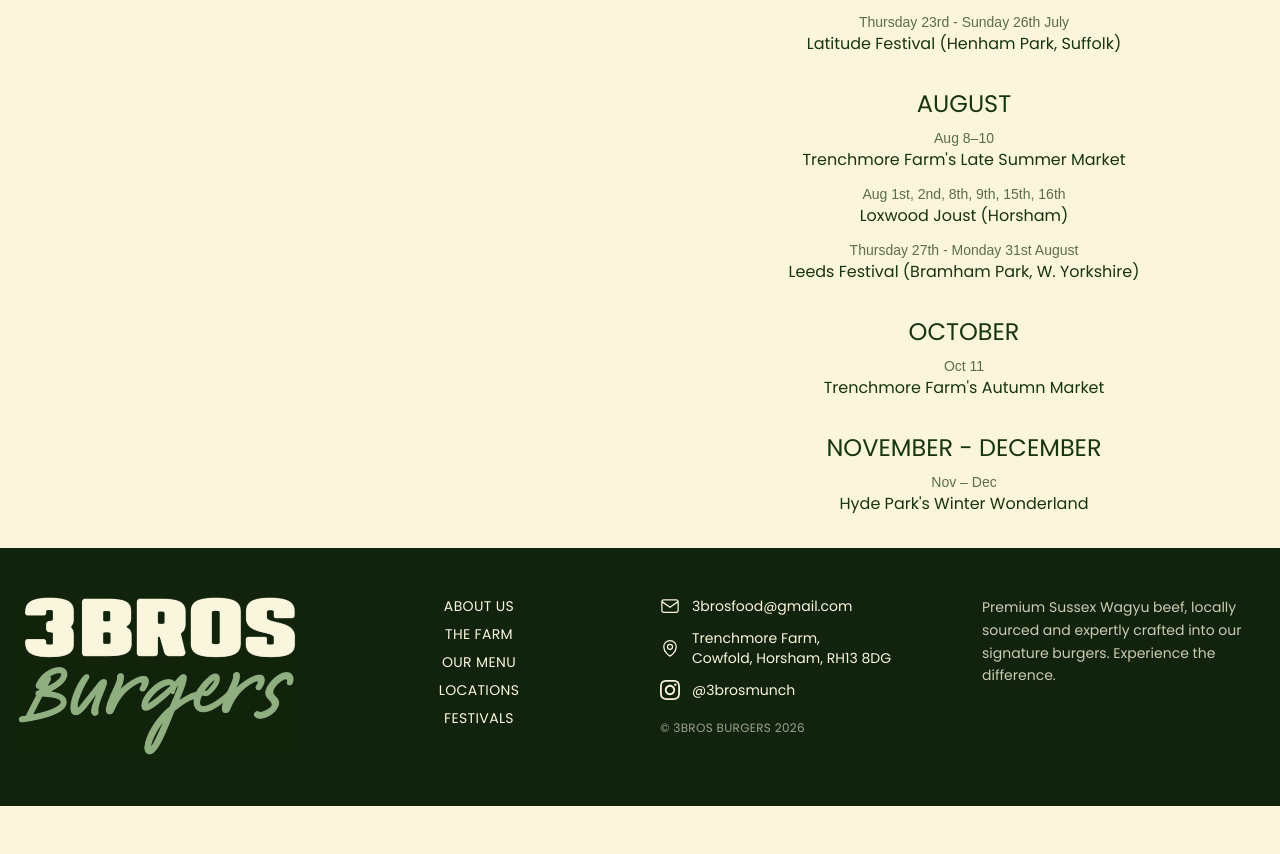
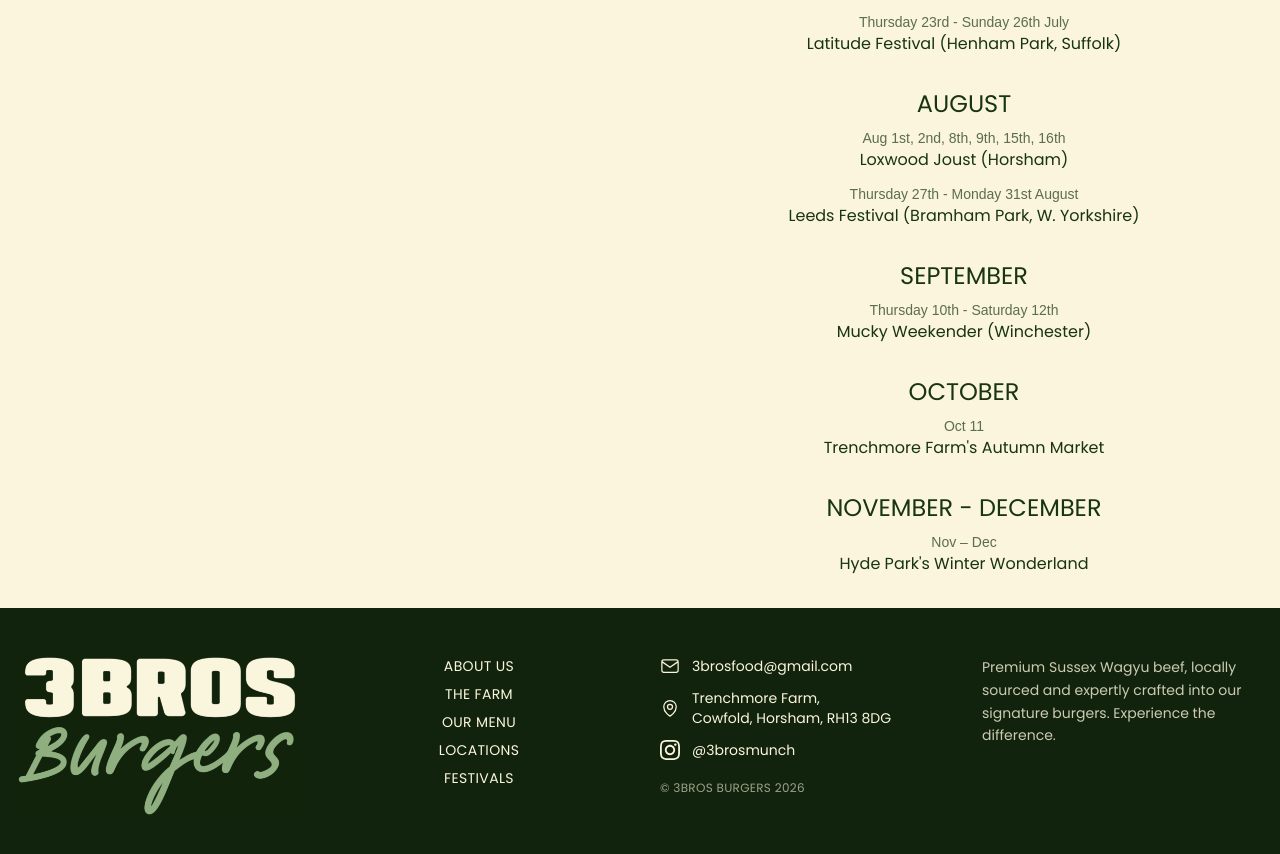
Before and after one commit to Gradius93/3bros, a Next.js app: page / in a window 1280 px wide. Shown: the part 8244-9098 px from the top of the page. Before the commit the page ends 9050 px from the top, so only its background shows below. Built offline with nearby package versions, Linux system fonts and the light colour scheme.

Commit message:
3BROS-11 festival edits

```diff
--- a/src/components/views/FestivalsView.tsx
+++ b/src/components/views/FestivalsView.tsx
@@ -57,12 +57,7 @@
   {
     month: "August",
     events: [
-      {
-        dates: "Aug 8–10",
-        datetime: "2026-08-08",
-        name: "Trenchmore Farm's Late Summer Market",
-      },
-      {
+{
         dates: "Aug 1st, 2nd, 8th, 9th, 15th, 16th",
         datetime: "2026-08-15",
         name: "Loxwood Joust (Horsham)",
@@ -71,6 +66,16 @@
         dates: "Thursday 27th - Monday 31st August",
         datetime: "2026-08-27",
         name: "Leeds Festival (Bramham Park, W. Yorkshire)",
+      },
+    ],
+  },
+  {
+    month: "September",
+    events: [
+      {
+        dates: "Thursday 10th - Saturday 12th",
+        datetime: "2026-09-10",
+        name: "Mucky Weekender (Winchester)",
       },
     ],
   },
```
